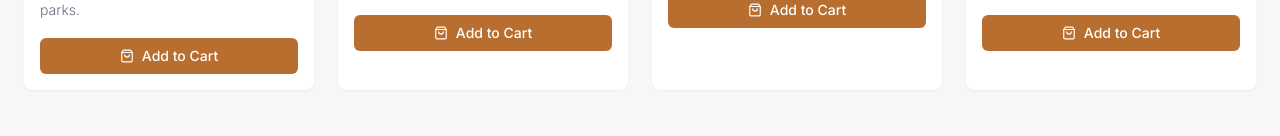
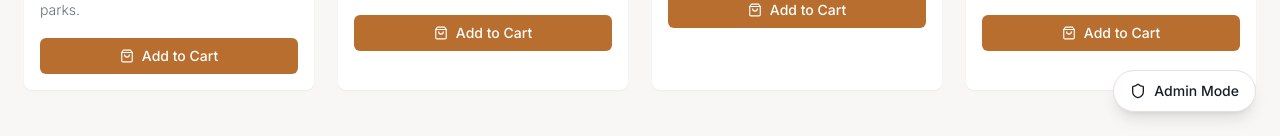
Before and after one commit to kennychoi1030/remix-of-medimurje-explorer, a React (Vite) app: page /shop in a window 1280 px wide. Shown: the part 664-800 px from the top of the page. Built offline with nearby package versions, Linux system fonts and the light colour scheme.

Commit message:
Changes
Co-authored-by: kennychoi1030 <59783837+kennychoi1030@users.noreply.github.com>

```diff
--- a/src/App.tsx
+++ b/src/App.tsx
@@ -3,7 +3,8 @@ import { BrowserRouter, Route, Routes } from "react-router-dom";
 import { Toaster as Sonner } from "@/components/ui/sonner";
 import { Toaster } from "@/components/ui/toaster";
 import { TooltipProvider } from "@/components/ui/tooltip";
-import { AdminProvider } from "@/context/AdminContext";
+import { AdminProvider, useAdmin } from "@/context/AdminContext";
+import AdminBar, { AdminToggle } from "@/components/AdminBar";
 import Index from "./pages/Index.tsx";
 import TrailDetail from "./pages/TrailDetail.tsx";
 import AIAssistant from "./pages/AIAssistant.tsx";
@@ -17,6 +18,17 @@ import NotFound from "./pages/NotFound.tsx";
 
 const queryClient = new QueryClient();
 
+const AdminShell = ({ children }: { children: React.ReactNode }) => {
+  const { isAdmin } = useAdmin();
+  return (
+    <>
+      <AdminBar />
+      <AdminToggle />
+      <div className={isAdmin ? "pt-10" : ""}>{children}</div>
+    </>
+  );
+};
+
 const App = () => (
   <QueryClientProvider client={queryClient}>
     <TooltipProvider>
@@ -24,6 +36,7 @@ const App = () => (
         <Toaster />
         <Sonner />
         <BrowserRouter>
+          <AdminShell>
             <Routes>
               <Route path="/" element={<Index />} />
               <Route path="/trails" element={<TrailsListing />} />
@@ -37,6 +50,7 @@ const App = () => (
               {/* ADD ALL CUSTOM ROUTES ABOVE THE CATCH-ALL "*" ROUTE */}
               <Route path="*" element={<NotFound />} />
             </Routes>
+          </AdminShell>
         </BrowserRouter>
       </AdminProvider>
     </TooltipProvider>
```
Lines whose indentation alone changed are shown as unchanged.
